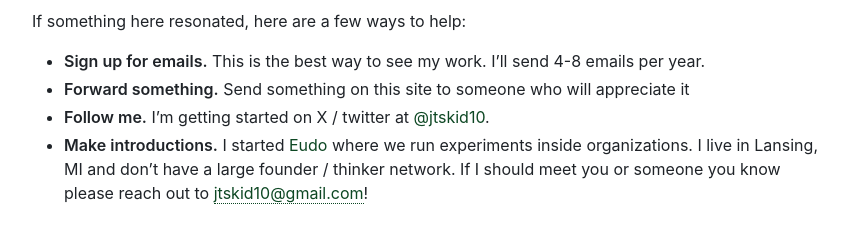
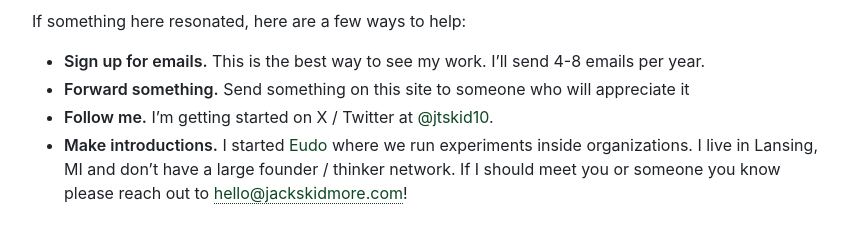
Before and after one commit to jack-t-skidmore/jack-t-skidmore.github.io, a Jekyll site: the page built from support.md, in a window 1280 px wide. Shown: the part 196-439 px from the top of the page, without its empty margins (210-1069 px from the left). Built offline with Jekyll 4.4.1, drawn with Linux system fonts in a browser that asks for light colours.

Commit message:
email change

```diff
--- a/support.md
+++ b/support.md
@@ -10,5 +10,5 @@ If something here resonated, here are a few ways to help:
 
 - **Sign up for emails.** This is the best way to see my work. I'll send 4-8 emails per year.
 - **Forward something.** Send something on this site to someone who will appreciate it
-- **Follow me.** I'm getting started on X / twitter at [@jtskid10](https://x.com/jtskid10).
-- **Make introductions.** I started [Eudo](/projects/eudo/) where we run experiments inside organizations. I live in Lansing, MI and don't have a large founder / thinker network. If I should meet you or someone you know please reach out to <span class="copy-email" data-email="jtskid10@gmail.com" role="button" tabindex="0" title="Click to copy"><!--email_off-->jtskid10@gmail.com<!--/email_off--></span>!
+- **Follow me.** I'm getting started on X / Twitter at [@jtskid10](https://x.com/jtskid10).
+- **Make introductions.** I started [Eudo](/projects/eudo/) where we run experiments inside organizations. I live in Lansing, MI and don't have a large founder / thinker network. If I should meet you or someone you know please reach out to <span class="copy-email" data-email="hello@jackskidmore.com" role="button" tabindex="0" title="Click to copy"><!--email_off-->hello@jackskidmore.com<!--/email_off--></span>!
```
Also changed, not shown: about.md (+1 -1 lines).
